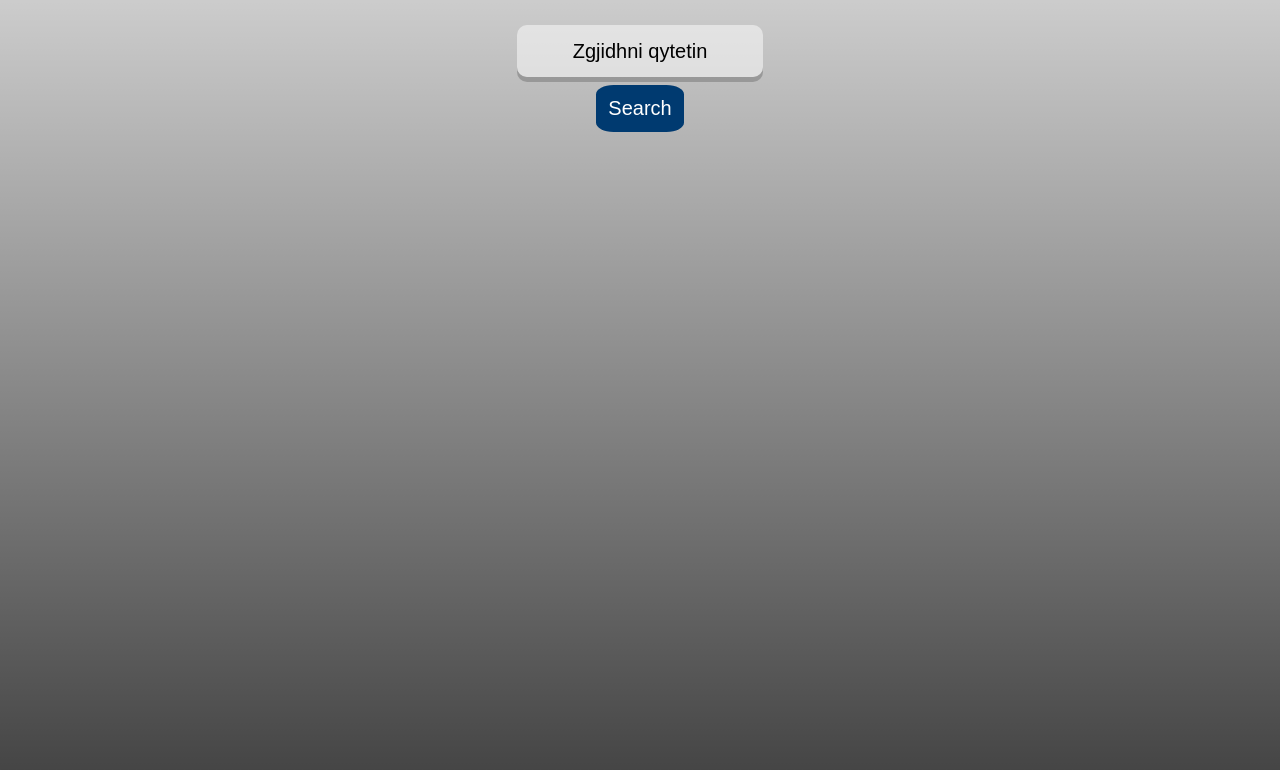
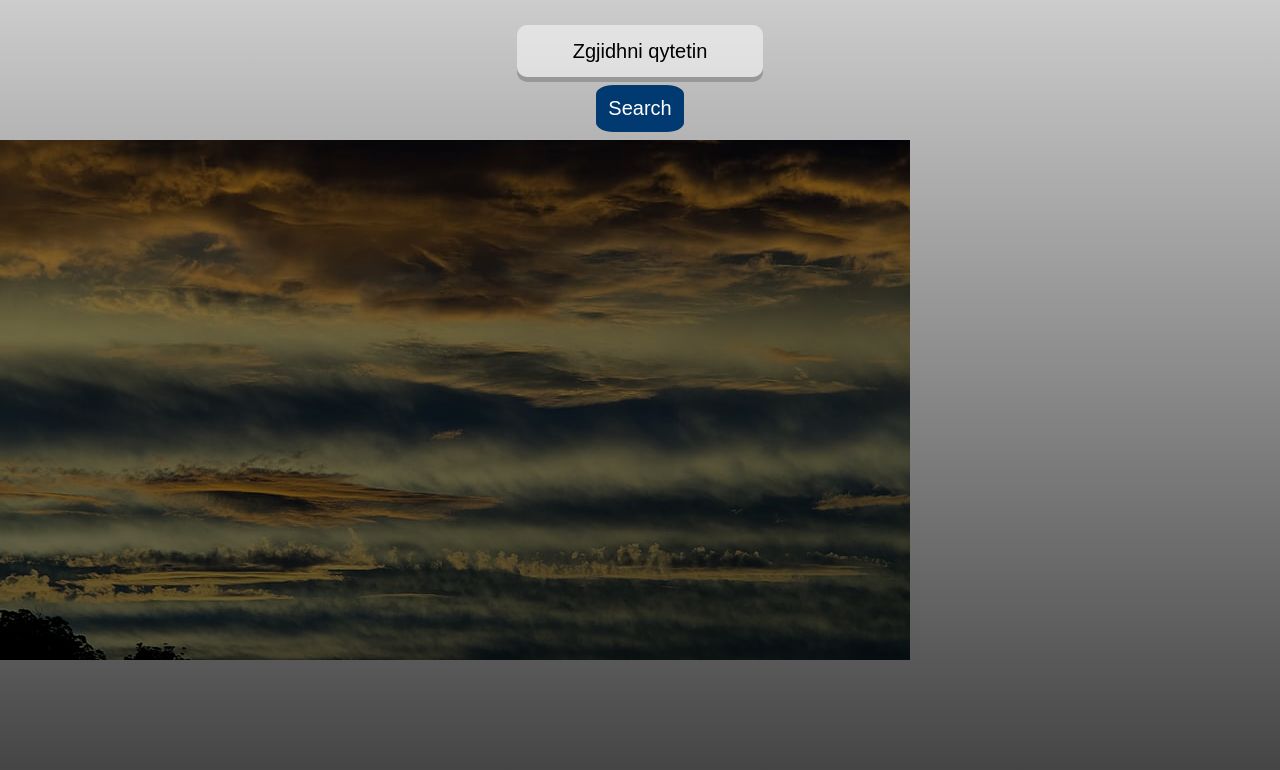
Before and after one commit to sergio-xs/Weather-app, a React (Create React App) app: page / in a window 1280 px wide. Shown: the top 770 px of the page. Built offline with nearby package versions, Linux system fonts and the light colour scheme.

Commit message:
Update index.css

```diff
--- a/src/index.css
+++ b/src/index.css
@@ -10,7 +10,12 @@ body{
 
 
 .app{
-  background-image: url("images/weather1.jpg") no-repeat center center;
+  background-image: url("images/weather1.jpg");
+  background-size: auto;
+  background-repeat: no-repeat;
+  background-position: left;
+
+
 }
 
 
```
